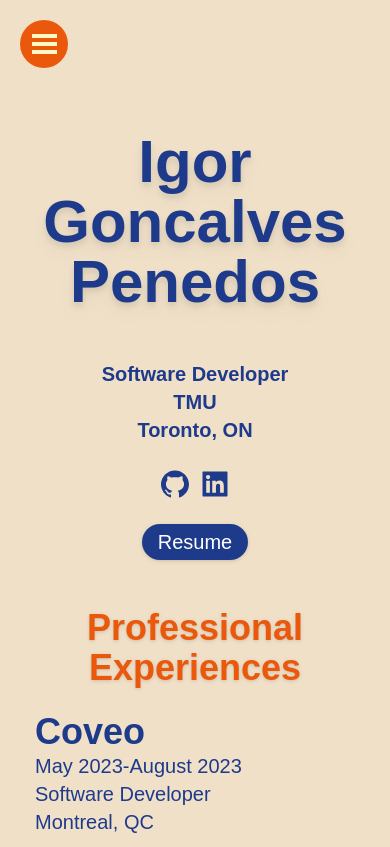
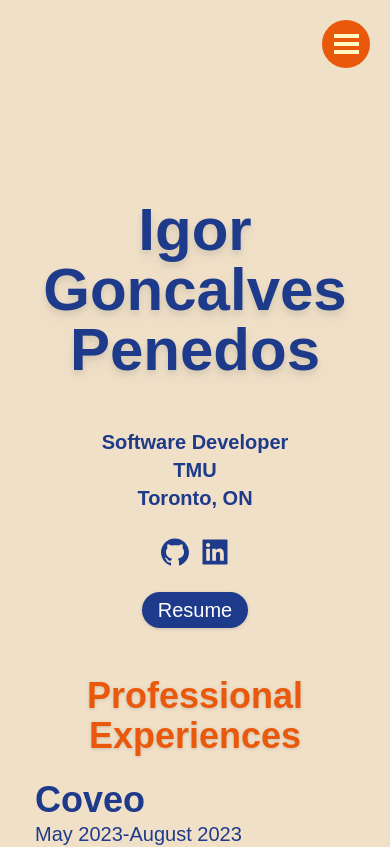
Before and after one commit to igorpenedos/personal-website, a React (Create React App) app: page / in a window 390 px wide. Shown: the top 847 px of the page. Built offline with nearby package versions, Linux system fonts and the light colour scheme; the HTML template or start-up script is replaced by a standard one.

Commit message:
update mobile experience

```diff
--- a/public/index.html
+++ b/public/index.html
@@ -24,6 +24,7 @@
       work correctly both with client-side routing and a non-root public URL.
       Learn how to configure a non-root public URL by running `npm run build`.
     -->
+    <meta property="og:image" content="./assets/logo.svg" />
     <title>Igor Penedos</title>
   </head>
   <body class="bg-background text-blue-900">
--- a/src/App.tsx
+++ b/src/App.tsx
@@ -1,4 +1,4 @@
-import React from "react";
+import React, { useState } from "react";
 import "./App.css";
 import { Navbar } from "./components/Navbar/Navbar";
 import { Intro } from "./views/Intro/Intro";
@@ -8,15 +8,17 @@
 import { Skills } from "./views/Skills/Skills";
 
 function App() {
+  const [open, setOpen] = useState<boolean>(false);
+
   return (
-    <div className="">
-      <Navbar />
+    <div className={`relative ${open ? "h-screen overflow-hidden" : "overflow-x-hidden"}`}>
+      <Navbar open={open} setOpen={setOpen} />
       <div className="flex justify-center">
         <div className="w-80 md:w-1/2">
           <Intro />
           <Experiences />
           <Projects />
-          <Skills/>
+          <Skills />
         </div>
       </div>
       <Footer />
--- a/src/components/Navbar/Navbar.tsx
+++ b/src/components/Navbar/Navbar.tsx
@@ -1,12 +1,17 @@
-import React, { useState } from "react";
+import React from "react";
 import { navbarContent } from "../../utils/navbar";
 import { links } from "../../utils/link";
 import { AiFillGithub } from "react-icons/ai";
 import { AiFillLinkedin } from "react-icons/ai";
 import { Icon } from "../Icon/Icon";
 
-export const Navbar = () => {
-  const [open, setOpen] = useState<boolean>(false);
+interface Props {
+  open: boolean;
+  setOpen: (open: boolean) => void;
+}
+
+export const Navbar = (props: Props) => {
+  const { open, setOpen } = props;
 
   return (
     <div>
@@ -31,35 +36,37 @@
           </Icon>
         </div>
       </div>
-      <button className="flex md:hidden sticky w-98 top-0 text-2xl mt-5 ml-5 font-semibold z-10 group">
-        <div className="relative">
+      <div className="flex md:hidden w-full justify-end pr-5 pt-5 text-2xl font-semibold z-10">
         <div
-            className="flex bg-orange-600 rounded-full w-[48px] h-[48px] justify-center"
+          className={`flex ${
+            open ? "bg-black" : "bg-orange-600"
+          } rounded-full w-[48px] h-[48px] justify-center z-20`}
           onClick={() => {
             setOpen(!open);
           }}
         >
           <div className="flex flex-col gap-1 justify-center">
             <div
-                className={`flex bg-yellow-100 w-[25px] h-1 duration-500 ${
+              className={`flex bg-yellow-100 w-[25px] h-1 duration-1000 ${
                 open ? "rotate-45 translate-y-full" : ""
               }`}
             ></div>
             <div
-                className={`flex bg-yellow-100 w-[25px] duration-500 h-1 ${
+              className={`flex bg-yellow-100 w-[25px] duration-1000 h-1 ${
                 open ? "hidden" : ""
               }`}
             ></div>
             <div
-                className={`flex bg-yellow-100 w-[25px] h-1 duration-500 ${
+              className={`flex bg-yellow-100 w-[25px] h-1 duration-1000 ${
                 open ? "-rotate-45 -translate-y-full" : ""
               }`}
             ></div>
           </div>
         </div>
-          {open ? (
         <div
-              className="flex absolute flex-col bg-white h-100 top-0 left-12 shadow"
+          className={`flex absolute flex-col text-center bg-black text-background h-screen w-screen pt-[64px] top-0 left-0 right-0 bottom-0 z-10 ${
+            open ? "translate-x-0" : "translate-x-full"
+          } transition-all ease-in-out duration-500`}
           onClick={() => {
             setOpen(!open);
           }}
@@ -68,29 +75,29 @@
             <a
               href={content.href}
               key={content.name}
-                  className="hover:drop-shadow hover:bg-gray-200 w-full h-full px-4 py-2"
+              className="hover:drop-shadow hover:bg-gray-900 w-full h-full px-4 py-2 flex justify-center items-center"
             >
               {content.name}
             </a>
           ))}
           <a
             href={links.github}
-                className="hover:drop-shadow hover:bg-gray-200 w-full h-full px-4 py-2"
+            className="hover:drop-shadow hover:bg-gray-900 w-full h-full px-4 py-2 flex justify-center items-center"
+            target="_blank"
+            rel="noreferrer"
           >
             Github
           </a>
           <a
             href={links.linkedin}
-                className="hover:drop-shadow hover:bg-gray-200 w-full h-full px-4 py-2"
+            className="hover:drop-shadow hover:bg-gray-900 w-full h-full px-4 py-2 flex justify-center items-center"
+            target="_blank"
+            rel="noreferrer"
           >
             Linkedin
           </a>
         </div>
-          ) : (
-            <></>
-          )}
       </div>
-      </button>
     </div>
   );
 };
--- a/src/components/Project/Project.tsx
+++ b/src/components/Project/Project.tsx
@@ -23,13 +23,13 @@
       <img
         src={`./assets/${photos[0]}`}
         alt={name}
-        className="w-full h-auto group-hover:blur-sm"
+        className="w-full h-auto md:group-hover:blur-sm transition-all ease-[cubic-bezier(.9,.19,.32,.89)] duration-500"
       />
-      <div className="absolute bottom-0 left-0 w-full px-2 pb-2 pt-4 bg-gradient-to-t from-gray-600 from-5% to-transparent transition-all ease-in-out duration-500">
-        <div className="text-white transition-all ease-in-out duration-500 w-fit font-bold text-2xl lg:text-base xl:text-2xl drop-shadow">
+      <div className="absolute bottom-0 left-0 w-full px-2 pb-2 pt-4 bg-gradient-to-t from-gray-600 from-5% to-transparent transition-all ease-[cubic-bezier(.9,.19,.32,.89)] duration-500">
+        <div className="text-white transition-all ease-[cubic-bezier(.9,.19,.32,.89)] duration-500 w-fit font-bold text-2xl lg:text-base xl:text-2xl drop-shadow">
           {name}
         </div>
-        <div className="md:max-h-0 md:translate-y-full md:opacity-0 max-h-none translate-y-0 opacity-100 group-hover:max-h-96 group-hover:translate-y-0 group-hover:opacity-100 transition-all ease-in-out duration-1000 overflow-hidden flex flex-row flex-wrap mt-2 gap-2 font-semibold">
+        <div className="md:max-h-0 md:translate-y-full md:opacity-0 max-h-none translate-y-0 opacity-100 group-hover:max-h-96 group-hover:translate-y-0 group-hover:opacity-100 transition-all ease-[cubic-bezier(.9,.19,.32,.89)] duration-1000 overflow-hidden flex flex-row flex-wrap mt-2 gap-2 font-semibold">
           <div className="text-white text-sm font-normal">{description}</div>
           {languages.map((language) => (
             <div
--- a/src/views/Intro/Intro.tsx
+++ b/src/views/Intro/Intro.tsx
@@ -7,28 +7,28 @@
 
 export const Intro = () => {
   return (
-    <div className="mt-16 md:mt-32 flex flex-col" id="about">
+    <div className="mt-[132px] md:mt-32 flex flex-col" id="about">
       <div className="text-6xl md:text-7xl w-100 text-center font-semibold">
         <div className="drop-shadow-lg">Igor Goncalves Penedos</div>
       </div>
       <div className="flex flex-col text-center md:text-start mt-12 md:mt-24 text-xl font-semibold">
         <div>Software Developer</div>
-        <div className="group flex flex-row w-full justify-center md:justify-start transition-all ease-in-out duration-1000 hover:gap-1.5">
+        <div className="group flex flex-row w-full justify-center md:justify-start transition-all ease-in-out duration-1000 md:hover:gap-1.5">
           <div className="flex flex-row w-auto overflow-hidden">
             <div className="bg-background">T</div>
-            <div className="-translate-x-full group-hover:translate-x-0 max-w-0 group-hover:max-w-none w-0 group-hover:w-[63.33px] overflow-hidden transition-all ease-in-out duration-1000 -z-10">
+            <div className="hidden md:block -translate-x-full group-hover:translate-x-0 max-w-0 group-hover:max-w-none w-0 group-hover:w-[63.33px] overflow-hidden transition-all ease-in-out duration-1000 -z-10">
               oronto
             </div>
           </div>
           <div className="flex flex-row w-auto overflow-hidden">
             <div className="bg-background">M</div>
-            <div className="-translate-x-full group-hover:translate-x-0 max-w-0 group-hover:max-w-none w-0 group-hover:w-[103.89px] overflow-hidden transition-all ease-in-out duration-1000 -z-10">
+            <div className="hidden md:block -translate-x-full group-hover:translate-x-0 max-w-0 group-hover:max-w-none w-0 group-hover:w-[103.89px] overflow-hidden transition-all ease-in-out duration-1000 -z-10">
               etropolitan
             </div>
           </div>
           <div className="flex flex-row w-auto overflow-hidden">
             <div className="bg-background">U</div>
-            <div className="-translate-x-full group-hover:translate-x-0 max-w-0 group-hover:max-w-none w-0 group-hover:w-[80.81px] overflow-hidden transition-all ease-in-out duration-1000 -z-10">
+            <div className="hidden md:block -translate-x-full group-hover:translate-x-0 max-w-0 group-hover:max-w-none w-0 group-hover:w-[80.81px] overflow-hidden transition-all ease-in-out duration-1000 -z-10">
               niversity
             </div>
           </div>
--- a/tailwind.config.js
+++ b/tailwind.config.js
@@ -1,5 +1,3 @@
-const { transform } = require('typescript');
-
 /** @type {import('tailwindcss').Config} */
 module.exports = {
   content: ["./src/**/*.{html,js,tsx}", "**/index.html"],
```
Lines whose indentation alone changed are shown as unchanged.
